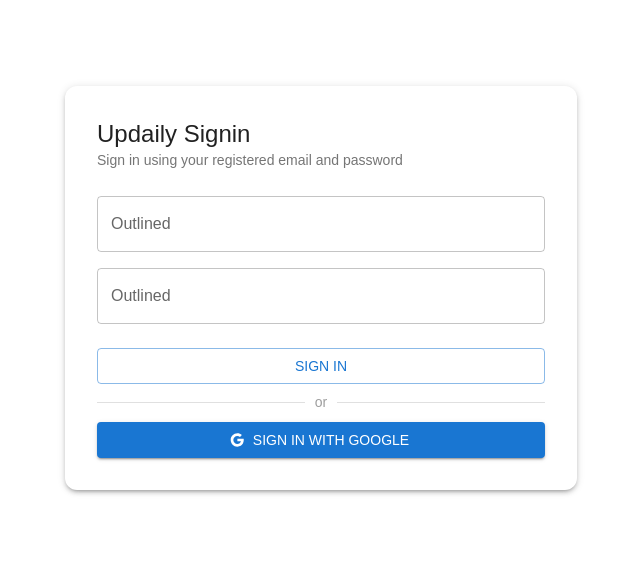
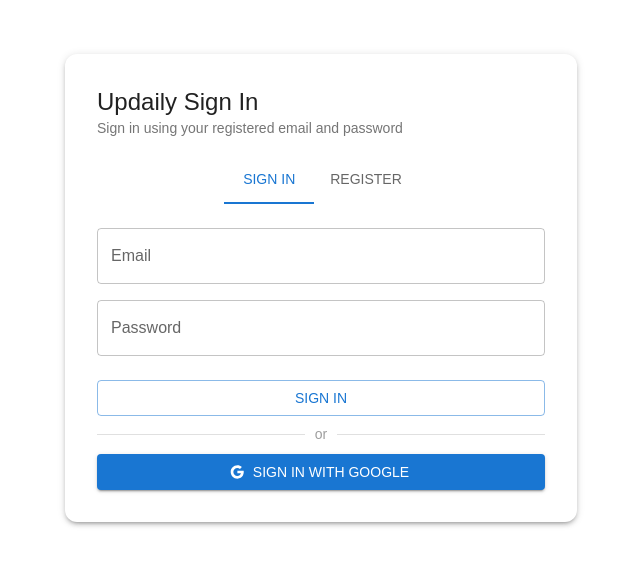
Before and after one commit to williamk19/updaily, a React (Create React App) app: page /auth in a window 1280 px wide. Shown: the part 112-678 px from the top of the page, without its empty margins (319-959 px from the left). Built offline with nearby package versions, Linux system fonts and the light colour scheme; no server answers.

Commit message:
sign in with google auth firebase

```diff
--- a/package.json
+++ b/package.json
@@ -22,7 +22,8 @@
     "react-router-dom": "^6.23.0",
     "react-scripts": "^5.0.1",
     "sort-by": "^0.0.2",
-    "web-vitals": "^2.1.4"
+    "web-vitals": "^2.1.4",
+    "zustand": "^4.5.2"
   },
   "scripts": {
     "start": "react-scripts start",
--- a/src/App.jsx
+++ b/src/App.jsx
@@ -1,22 +1,42 @@
-import Auth from "pages/Auth";
-import "./App.css";
-import Home from "./pages/Home";
-import { RouterProvider, createBrowserRouter } from "react-router-dom";
+import Auth from 'pages/Auth';
+import './App.css';
+import Home from './pages/Home';
+import { RouterProvider, createBrowserRouter } from 'react-router-dom';
+import useAuthStore from 'store/useAuthStore';
 
 function App() {
+  const { token, user } = useAuthStore((state) => ({
+    token: state.token,
+    user: state.user,
+  }));
+
+  // const router =
+  //   token !== null && user !== null
+  //     ? createBrowserRouter([
+  //         {
+  //           path: '/',
+  //           element: <Home />,
+  //         },
+  //       ])
+  //     : createBrowserRouter([
+  //         {
+  //           path: '/auth',
+  //           element: <Auth />,
+  //         },
+  //       ]);
   const router = createBrowserRouter([
     {
-      path: "/",
+      path: '/',
       element: <Home />,
     },
     {
-      path: "/auth",
+      path: '/auth',
       element: <Auth />,
     },
   ]);
 
   return (
-    <div className="App">
+    <div className='App'>
       <RouterProvider router={router} />
     </div>
   );
--- /dev/null
+++ b/src/components/Auth/Login.jsx
@@ -0,0 +1,38 @@
+import { Box, Button, TextField } from '@mui/material';
+import React from 'react';
+
+const Login = () => {
+  return (
+    <Box
+      sx={{
+        marginTop: 3,
+        display: 'flex',
+        flexDirection: 'column',
+        gap: 2,
+      }}>
+      <TextField
+        id='email'
+        name='email'
+        label='Email'
+        variant='outlined'
+      />
+      <TextField
+        id='password'
+        name='password'
+        label='Password'
+        type='password'
+        variant='outlined'
+      />
+      <Button
+        sx={{
+          marginTop: 1,
+        }}
+        variant='outlined'
+        fullWidth>
+        Sign In
+      </Button>
+    </Box>
+  );
+};
+
+export default Login;
--- /dev/null
+++ b/src/components/Auth/Register.jsx
@@ -0,0 +1,45 @@
+import { Box, Button, TextField } from '@mui/material';
+import React from 'react';
+
+const Register = () => {
+  return (
+    <Box
+      sx={{
+        marginTop: 3,
+        display: 'flex',
+        flexDirection: 'column',
+        gap: 2,
+      }}>
+      <TextField
+        id='email'
+        name='email'
+        label='Email'
+        variant='outlined'
+      />
+      <TextField
+        id='password'
+        name='password'
+        label='Password'
+        type='password'
+        variant='outlined'
+      />
+      <TextField
+        id='password'
+        name='password'
+        label='Confrim Password'
+        type='password'
+        variant='outlined'
+      />
+      <Button
+        sx={{
+          marginTop: 1,
+        }}
+        variant='outlined'
+        fullWidth>
+        Register
+      </Button>
+    </Box>
+  );
+};
+
+export default Register;
--- a/src/pages/Auth.jsx
+++ b/src/pages/Auth.jsx
@@ -3,93 +3,158 @@
   Button,
   Card,
   Divider,
-  TextField,
+  Tab,
+  Tabs,
   Typography,
-} from "@mui/material";
-import { grey } from "@mui/material/colors";
-import GoogleIcon from "@mui/icons-material/Google";
+} from '@mui/material';
+import { grey } from '@mui/material/colors';
+import GoogleIcon from '@mui/icons-material/Google';
+import { GoogleAuthProvider, getAuth, signInWithPopup } from 'firebase/auth';
+import Login from 'components/Auth/Login';
+import Register from 'components/Auth/Register';
+import useAuthStore from 'store/useAuthStore';
+import { useNavigate } from 'react-router-dom';
+
+function CustomTabPanel(props) {
+  const { children, value, index, ...other } = props;
+
+  return (
+    <div
+      role='tabpanel'
+      hidden={value !== index}
+      id={`tabpanel-${index}`}
+      aria-labelledby={`tab-${index}`}
+      {...other}>
+      {value === index && (
+        <Box>
+          <Typography>{children}</Typography>
+        </Box>
+      )}
+    </div>
+  );
+}
 
 const Auth = () => {
+  const navigate = useNavigate();
+  const { authTabIndex, pageTitle, pageSubtitle, setAuthTabIndex, signInUser } =
+    useAuthStore((state) => state);
+
+  const handleChange = (event, newValue) => {
+    setAuthTabIndex(newValue);
+  };
+
+  const handleSignInWithGoogle = async () => {
+    const auth = getAuth();
+    const provider = new GoogleAuthProvider();
+
+    try {
+      const result = await signInWithPopup(auth, provider);
+      const credential = GoogleAuthProvider.credentialFromResult(result);
+      signInUser(credential.accessToken, result.user);
+      navigate('/');
+    } catch (error) {
+      const errorCode = error.code;
+      const errorMessage = error.message;
+      const email = error.customData.email;
+      const credential = GoogleAuthProvider.credentialFromError(error);
+    }
+  };
+
+  const a11yProps = (index) => {
+    return {
+      id: `tab-${index}`,
+      'aria-controls': `tabpanel-${index}`,
+    };
+  };
+
   return (
     <Box
       sx={{
-        height: "100vh",
-        width: "100vw",
-        display: "flex",
-        justifyContent: "center",
-        alignItems: "center",
-      }}
-    >
+        height: '100vh',
+        width: '100vw',
+        display: 'flex',
+        justifyContent: 'center',
+        alignItems: 'center',
+      }}>
       <Card
         elevation={3}
         sx={{
-          borderRadius: "0.75rem",
-          width: "32rem",
-          padding: "2rem 2rem",
-          display: "flex",
-          flexDirection: "column",
-        }}
-      >
+          borderRadius: '0.75rem',
+          width: '32rem',
+          padding: '2rem 2rem',
+          display: 'flex',
+          flexDirection: 'column',
+        }}>
+        <Box sx={{ marginBottom: '1rem' }}>
           <Typography
-          variant="h5"
+            variant='h5'
             sx={{
-            fontWeight: "500",
-          }}
-        >
-          Updaily Signin
+              fontWeight: '500',
+            }}>
+            Updaily {pageTitle}
           </Typography>
           <Typography
-          variant="subtitle2"
+            variant='subtitle2'
             sx={{
               color: grey[600],
-          }}
-        >
-          Sign in using your registered email and password
+            }}>
+            {pageSubtitle}
           </Typography>
+        </Box>
+        <Box>
+          <Tabs
+            centered
+            value={authTabIndex}
+            onChange={handleChange}
+            aria-label='basic tabs example'>
+            <Tab
+              label='Sign In'
+              {...a11yProps(0)}
+            />
+            <Tab
+              label='Register'
+              {...a11yProps(1)}
+            />
+          </Tabs>
+        </Box>
+        <CustomTabPanel
+          value={authTabIndex}
+          index={0}>
+          <Login />
+        </CustomTabPanel>
+        <CustomTabPanel
+          value={authTabIndex}
+          index={1}>
+          <Register />
+        </CustomTabPanel>
         <Box
           sx={{
-            marginTop: 3,
-            display: "flex",
-            flexDirection: "column",
-            gap: 2,
-          }}
-        >
-          <TextField id="outlined-basic" label="Outlined" variant="outlined" />
-          <TextField id="outlined-basic" label="Outlined" variant="outlined" />
-        </Box>
-        <Box
-          sx={{
-            marginTop: 3,
-            display: "flex",
-            flexDirection: "column",
+            marginTop: 1,
+            display: 'flex',
+            flexDirection: 'column',
             gap: 1,
-          }}
-        >
-          <Button variant="outlined" fullWidth>
-            Sign In
-          </Button>
+          }}>
           <Divider>
             <Typography
-              variant="subtitle2"
+              variant='subtitle2'
               sx={{
                 color: grey[500],
-              }}
-            >
+              }}>
               or
             </Typography>
           </Divider>
           <Button
+            onClick={handleSignInWithGoogle}
             startIcon={
               <GoogleIcon
                 sx={{
-                  width: "16px",
-                  height: "16px",
+                  width: '16px',
+                  height: '16px',
                 }}
               />
             }
-            variant="contained"
-            fullWidth
-          >
+            variant='contained'
+            fullWidth>
             Sign In With Google
           </Button>
         </Box>
--- a/src/pages/Home.jsx
+++ b/src/pages/Home.jsx
@@ -4,15 +4,20 @@
 import utc from 'dayjs/plugin/utc';
 import TaskCard from 'components/TaskCard';
 import { db } from 'config/firebase';
-import { collection, getDocs, deleteDoc, doc } from 'firebase/firestore';
+import { collection, getDocs, deleteDoc, doc, where } from 'firebase/firestore';
 import Form from 'components/Form';
+import useAuthStore from 'store/useAuthStore';
 
 const Home = () => {
+  const { user } = useAuthStore((state) => state);
   const [data, setData] = useState([]);
   dayjs.extend(utc);
 
   const getData = async () => {
-    const querySnapshot = await getDocs(collection(db, 'taskCard'));
+    const querySnapshot = await getDocs(
+      collection(db, 'taskCard'),
+      where('userId', '==', user.uid),
+    );
     setData(querySnapshot.docs);
   };
 
--- /dev/null
+++ b/src/store/useAuthStore.js
@@ -0,0 +1,41 @@
+import { create } from 'zustand';
+import { persist, devtools, createJSONStorage } from 'zustand/middleware';
+
+const useAuthPageStore = (set) => ({
+  authTabIndex: 0,
+  pageTitle: "Sign In",
+  pageSubtitle: "Sign in using your registered email and password",
+  error: null,
+  setAuthTabIndex: (value) => set(() => ({
+    authTabIndex: value,
+    pageTitle: value === 0 ? "Sign In" : "Register",
+    pageSubtitle: value === 0
+      ? "Sign in using your registered email and password"
+      : "Register new account in Updaily using your email",
+  }))
+});
+
+const useAuthCredentialStore = (set) => ({
+  token: null,
+  user: null,
+  signInUser: (token, user) => set(() => ({
+    token,
+    user,
+  })),
+  signOutUser: () => set(() => ({
+    token: null,
+    user: null,
+  })),
+});
+
+const useAuthStore = create(devtools(persist(set => ({
+  ...useAuthPageStore(set),
+  ...useAuthCredentialStore(set)
+}),
+  {
+    name: 'auth',
+    storage: createJSONStorage(() => localStorage)
+  })));
+
+window.store = useAuthStore;
+export default useAuthStore;
```
Also changed, not shown: 1 other file (tests, documents, lock files or other folders). Lines whose indentation alone changed are shown as unchanged.
